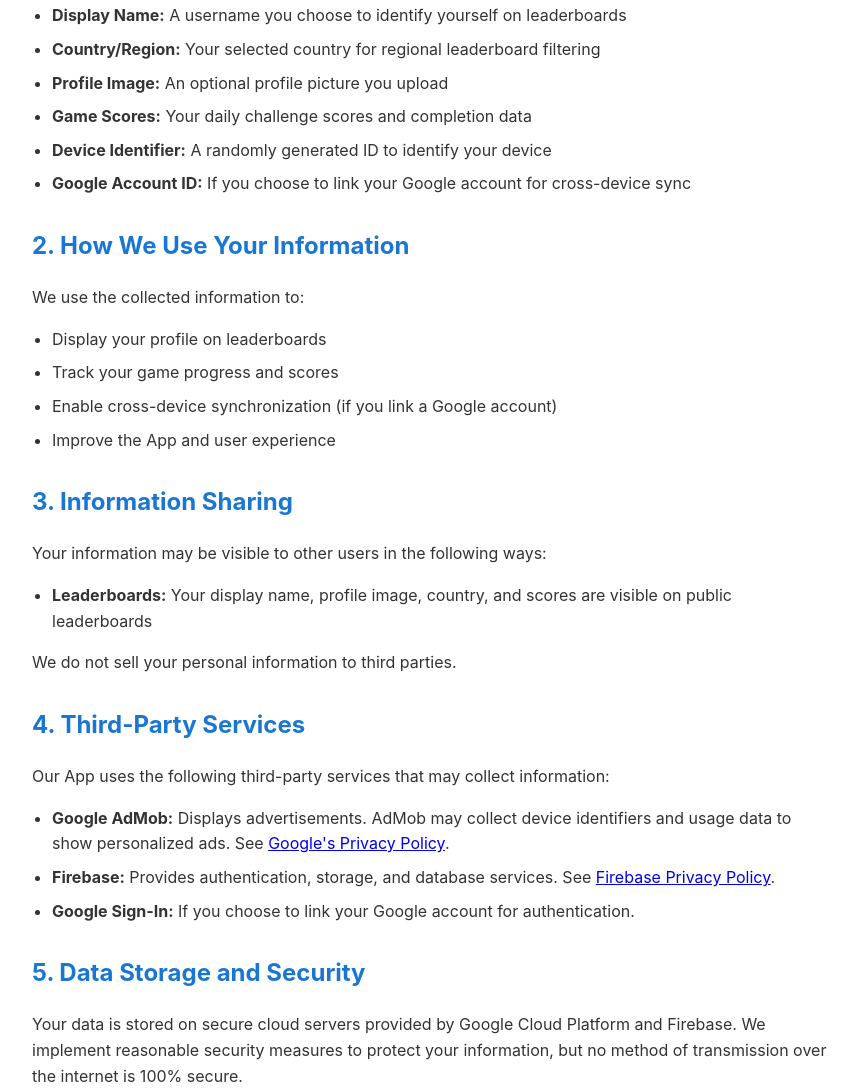
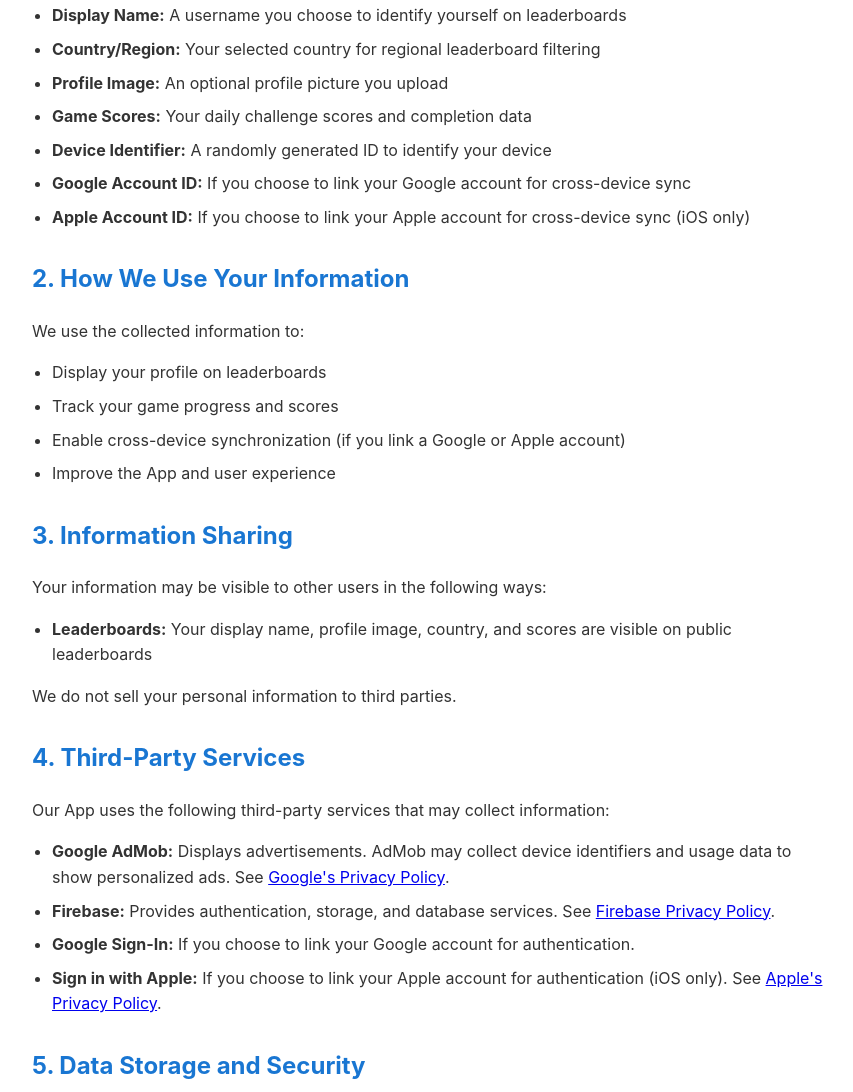
Before and after one commit to dcbrosstudio/FindDifferencesBestImages, a plain HTML site: page privacy-policy.html in a window 1280 px wide. Shown: the part 371-1463 px from the top of the page, without its empty margins (208-1061 px from the left). Drawn offline with Linux system fonts and the light colour scheme.

Commit message:
Add Apple Account ID for cross-device sync

```diff
--- a/privacy-policy.html
+++ b/privacy-policy.html
@@ -55,6 +55,7 @@
         <li><strong>Game Scores:</strong> Your daily challenge scores and completion data</li>
         <li><strong>Device Identifier:</strong> A randomly generated ID to identify your device</li>
         <li><strong>Google Account ID:</strong> If you choose to link your Google account for cross-device sync</li>
+        <li><strong>Apple Account ID:</strong> If you choose to link your Apple account for cross-device sync (iOS only)</li>
     </ul>
 
     <h2>2. How We Use Your Information</h2>
@@ -62,7 +63,7 @@
     <ul>
         <li>Display your profile on leaderboards</li>
         <li>Track your game progress and scores</li>
-        <li>Enable cross-device synchronization (if you link a Google account)</li>
+        <li>Enable cross-device synchronization (if you link a Google or Apple account)</li>
         <li>Improve the App and user experience</li>
     </ul>
 
@@ -79,6 +80,7 @@
         <li><strong>Google AdMob:</strong> Displays advertisements. AdMob may collect device identifiers and usage data to show personalized ads. See <a href="https://policies.google.com/privacy">Google's Privacy Policy</a>.</li>
         <li><strong>Firebase:</strong> Provides authentication, storage, and database services. See <a href="https://firebase.google.com/support/privacy">Firebase Privacy Policy</a>.</li>
         <li><strong>Google Sign-In:</strong> If you choose to link your Google account for authentication.</li>
+        <li><strong>Sign in with Apple:</strong> If you choose to link your Apple account for authentication (iOS only). See <a href="https://www.apple.com/legal/privacy/">Apple's Privacy Policy</a>.</li>
     </ul>
 
     <h2>5. Data Storage and Security</h2>
```
